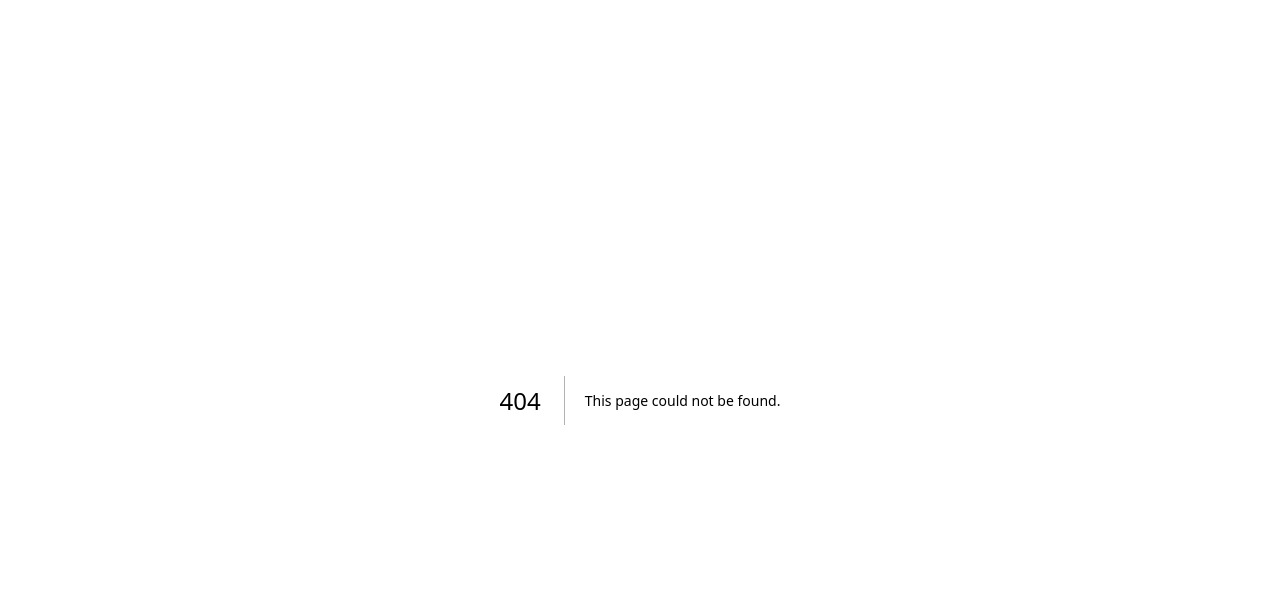
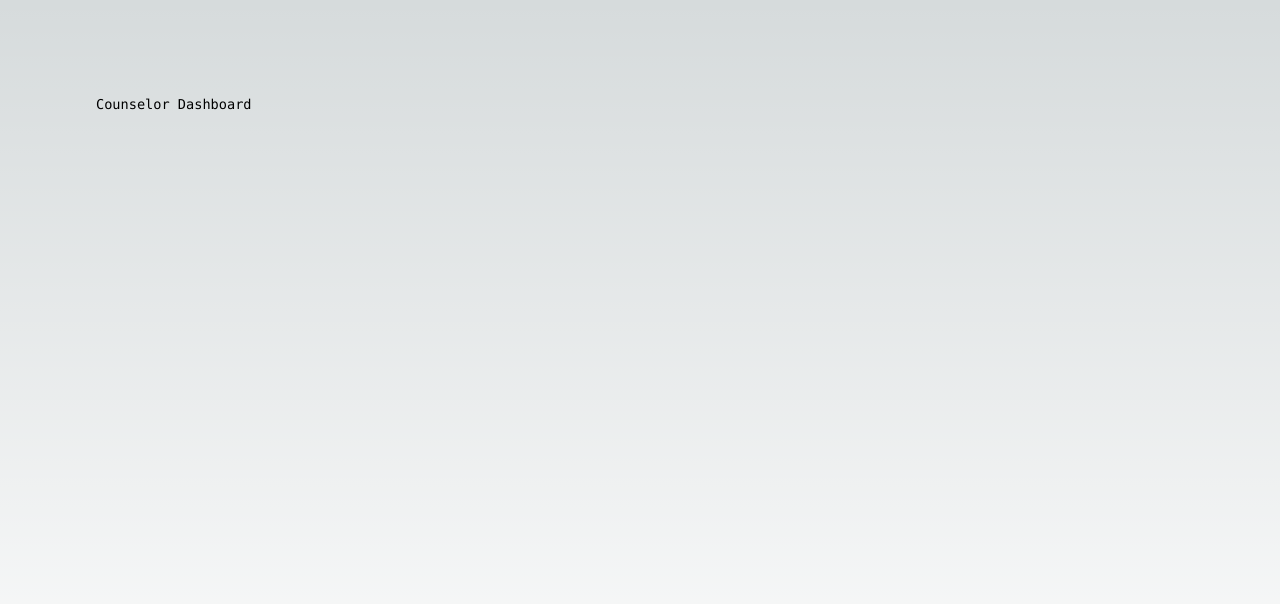
Before and after one commit to JoyZhang2023/Scholars-Saga, a Next.js app: page /counselro-dashboard in a window 1280 px wide. Before the commit this address had no page. Shown: the top 604 px of the page. Built offline with nearby package versions, Linux system fonts and the light colour scheme.

Commit message:
add dashboard

```diff
--- /dev/null
+++ b/app/counselro-dashboard/page.tsx
@@ -0,0 +1,13 @@
+import styles from "@/app/page.module.css";
+
+export default function Counselor() {
+    return (
+        <main className={styles.main}>
+            <div className={styles.description}>
+                <header>
+                    Counselor Dashboard
+                </header>
+            </div>
+        </main>
+    );
+}
--- a/package.json
+++ b/package.json
@@ -9,6 +9,10 @@
     "lint": "next lint"
   },
   "dependencies": {
+    "@emotion/react": "^11.13.0",
+    "@emotion/styled": "^11.13.0",
+    "@mui/icons-material": "^5.16.5",
+    "@mui/material": "^5.16.5",
     "next": "14.2.5",
     "react": "^18",
     "react-dom": "^18"
```
Also changed, not shown: 2 other files (tests, documents, lock files or other folders).
